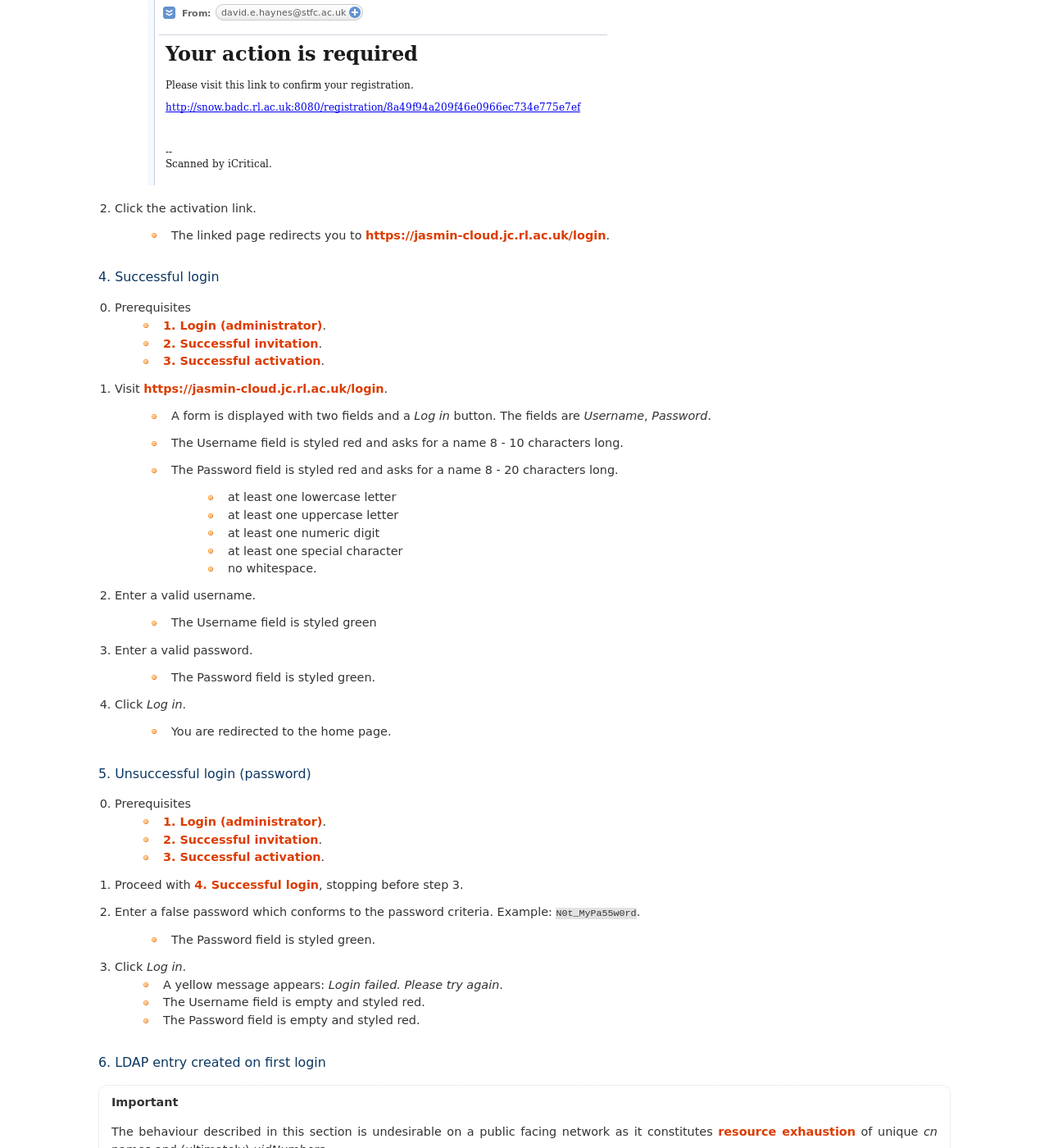
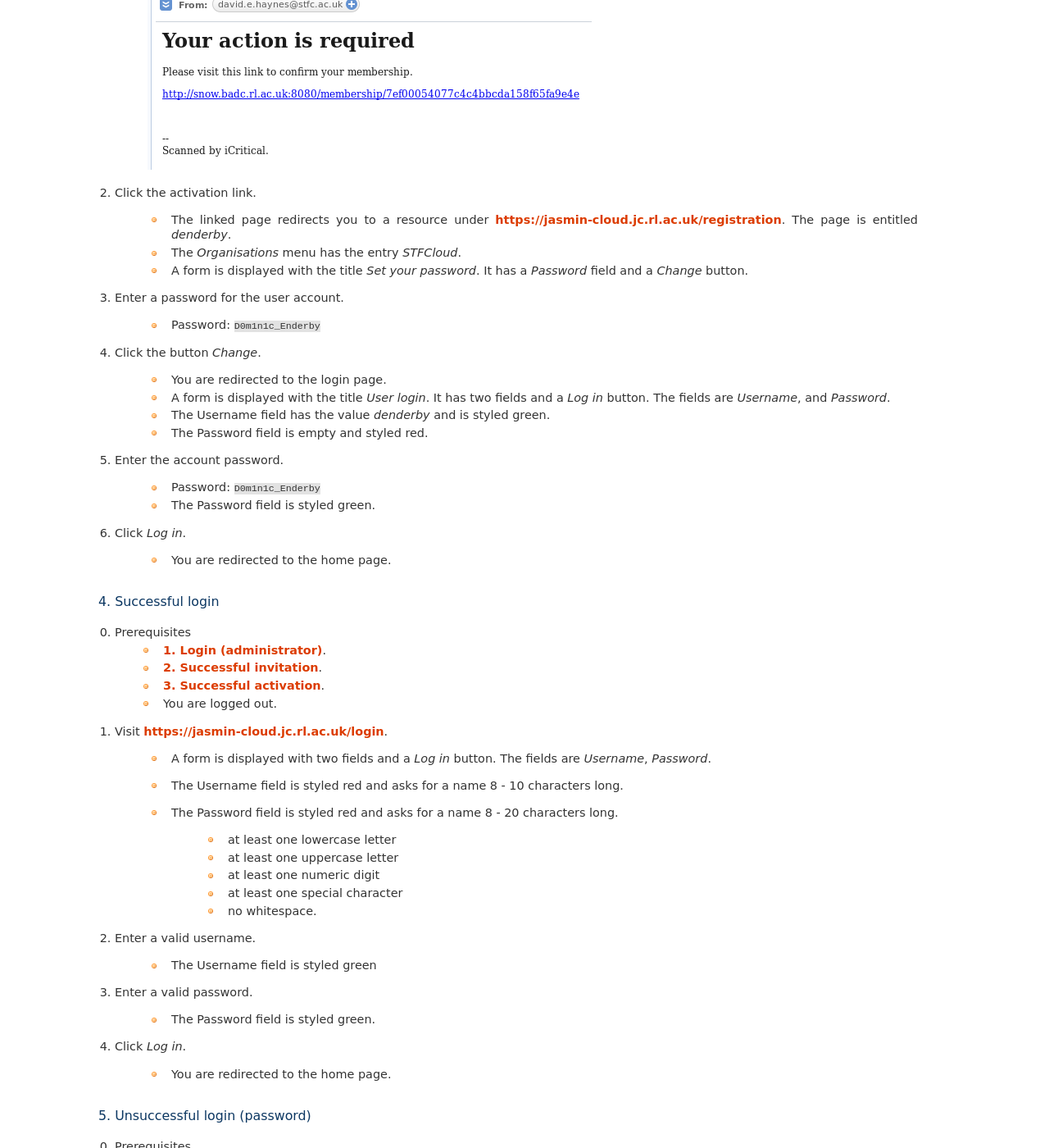
Before and after one commit to cedadev/cloudhands-ops, a Sphinx documentation site: the page built from cloudhands/ops/doc/tst-integration.rst, in a window 1280 px wide and 1400 px high, scrolled down 3412 px. Shown: the whole window at 82% size. Built offline with Sphinx 7.4.7, drawn with Linux system fonts in a browser that asks for light colours; some of the changed text lies outside the part shown.

Commit message:
Updates to User registration test procedure.

```diff
--- a/cloudhands/ops/doc/tst-integration.rst
+++ b/cloudhands/ops/doc/tst-integration.rst
@@ -197,11 +197,38 @@ This procedure tests various paths through the user registration process.
 
       *NB: messages can take several minutes to be delivered*.
 
-    .. image:: _static/register_confirm_email-lab.png
+    .. image:: _static/invitation_email-dev.png
 
 2. Click the activation link.
 
-    * The linked page redirects you to https://jasmin-cloud.jc.rl.ac.uk/login.
+    * The linked page redirects you to a resource under
+      https://jasmin-cloud.jc.rl.ac.uk/registration. The page is entitled
+      `denderby`.
+    * The `Organisations` menu has the entry `STFCloud`.
+    * A form is displayed with the title `Set your password`.
+      It has a `Password` field and a `Change` button.
+
+3. Enter a password for the user account.
+
+    * Password: ``D0m1n1c_Enderby``
+
+4. Click the button `Change`.
+
+    * You are redirected to the login page.
+    * A form is displayed with the title `User login`.
+      It has two fields and a `Log in` button.
+      The fields are `Username`, and `Password`.
+    * The Username field has the value `denderby` and is styled green.
+    * The Password field is empty and styled red.
+
+5. Enter the account password.
+
+    * Password: ``D0m1n1c_Enderby``
+    * The Password field is styled green.
+
+6. Click `Log in`.
+
+    * You are redirected to the home page.
 
 4. Successful login
 -------------------
@@ -210,6 +237,7 @@ This procedure tests various paths through the user registration process.
     * `1. Login (administrator)`_.
     * `2. Successful invitation`_.
     * `3. Successful activation`_.
+    * You are logged out.
 
 1. Visit https://jasmin-cloud.jc.rl.ac.uk/login.
 
@@ -260,12 +288,6 @@ This procedure tests various paths through the user registration process.
 
 6. LDAP entry created on first login
 ------------------------------------
-
-.. important::
-
-   The behaviour described in this section is undesirable on a public facing
-   network as it constitutes `resource exhaustion`_ of unique `cn` names
-   and (ultimately) `uidNumbers`.
 
 0. Prerequisites
     * `1. Login (administrator)`_.
```
Also changed, not shown: cloudhands/ops/doc/_static/invitation_email-dev.png (added), cloudhands/ops/doc/_static/register_confirm_email-lab.png (deleted).
